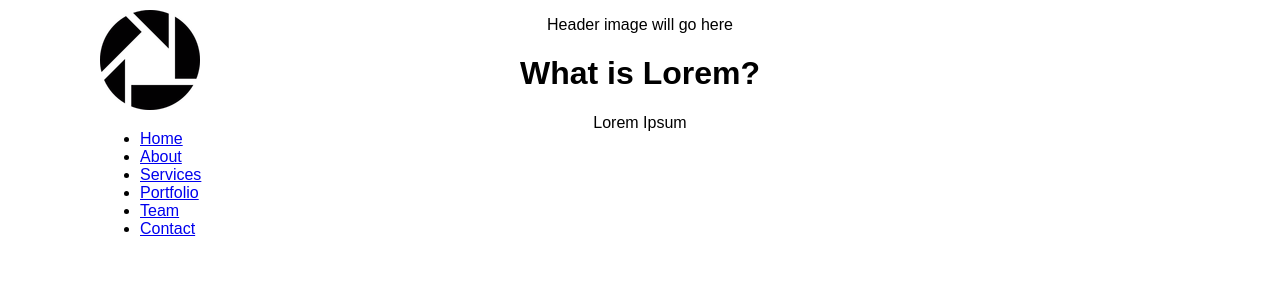
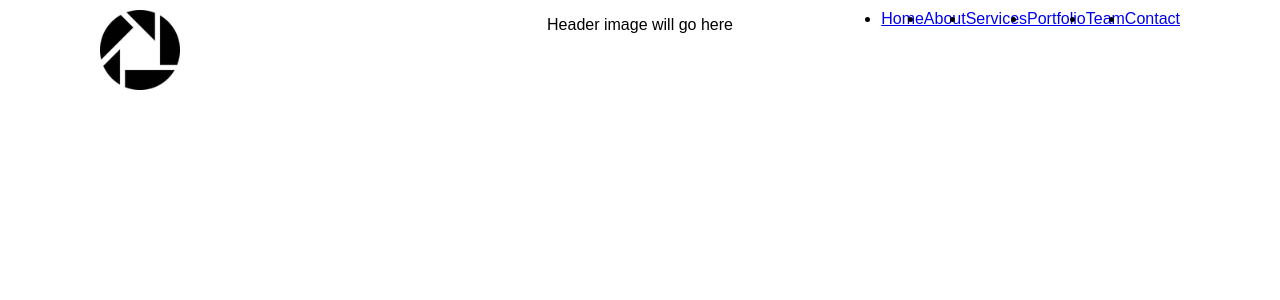
Before and after one commit to chrisclarkedev/sticky_nav, a React (Create React App) app: page / in a window 1280 px wide. Shown: the top 300 px of the page. Built offline with nearby package versions, Linux system fonts and the light colour scheme.

Commit message:
minor formating of navbar

```diff
--- a/src/App.css
+++ b/src/App.css
@@ -8,16 +8,31 @@ body{
   font-family: sans-serif;
 }
 
-nav{
+.nav{
   position: fixed;
   top:0;
   left:0;
   width:100%;
   height: 100px;
   padding: 10px 100px;
-
+  box-sizing: border-box;
+  transition: .5s;
 }
 
+.nav .logo{
+  float:left;
+}
+
+.nav .logo img{
+  height: 80px;
+}
+
+.nav ul{
+  float: right;
+  margin:0;
+  padding:0;
+  display: flex;
+}
 h1, p{
   text-align: center;
 }
--- a/src/App.js
+++ b/src/App.js
@@ -8,10 +8,6 @@ function App() {
     <div className="App">
       <Navbar />
       <Header />
-      <h1>What is Lorem?</h1>
-      <body>
-        <p>Lorem Ipsum</p>
-      </body>
     </div>
   );
 }
--- a/src/components/Navbar.jsx
+++ b/src/components/Navbar.jsx
@@ -5,8 +5,8 @@ import React from 'react';
 export default function Navbar() {
   return (
     <>
-      <nav>
-        <div className="logo">
+      <div className="nav">
+        <div class="logo">
           <img src={require('./images/logo.png')} />
         </div>
         <ul>
@@ -17,7 +17,7 @@ export default function Navbar() {
           <li><a href="#">Team</a></li>
           <li><a href="#">Contact</a></li>
         </ul>
-      </nav>
+      </div>
       <section class="sec1"> </section>
       <section class="sec2"> </section>
       <section class="sec3"> </section>
```
